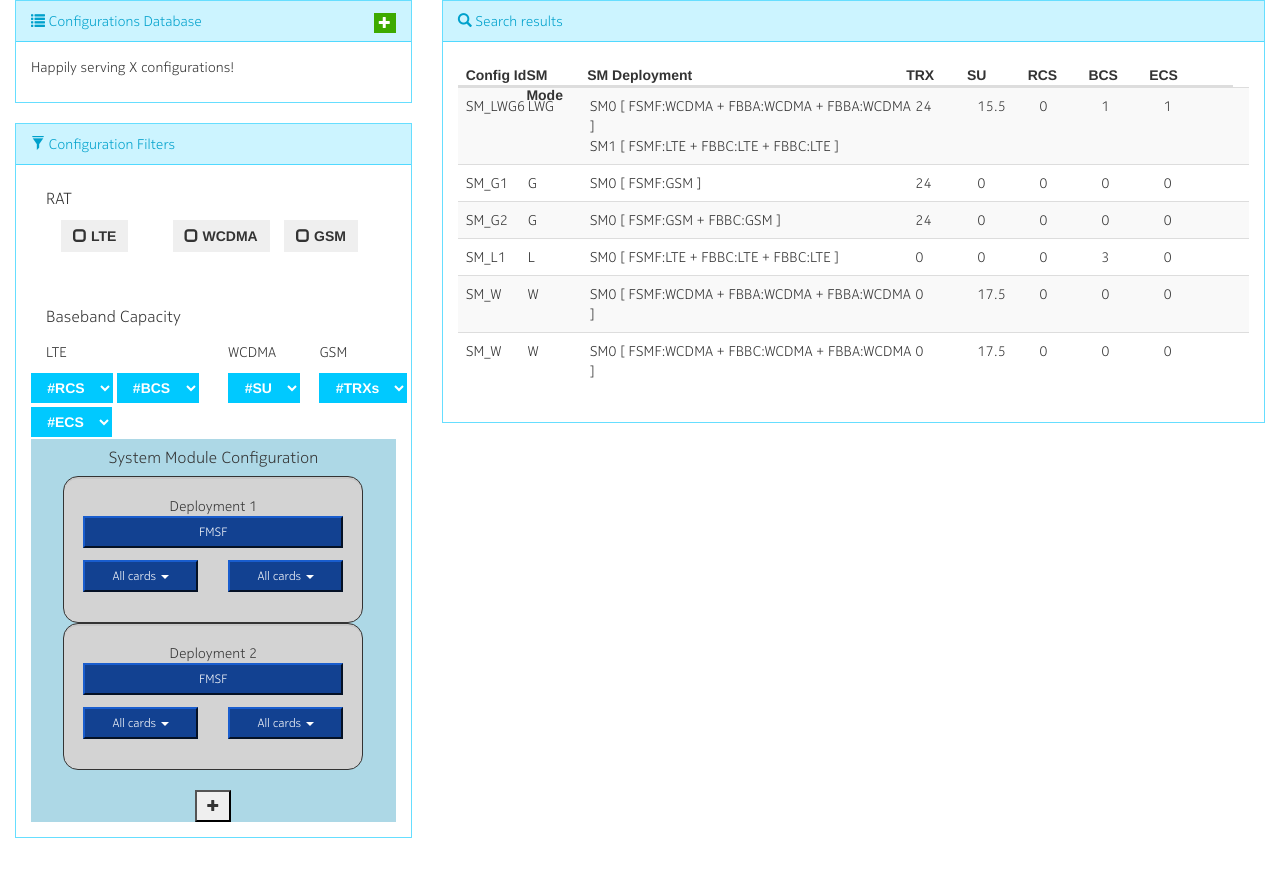
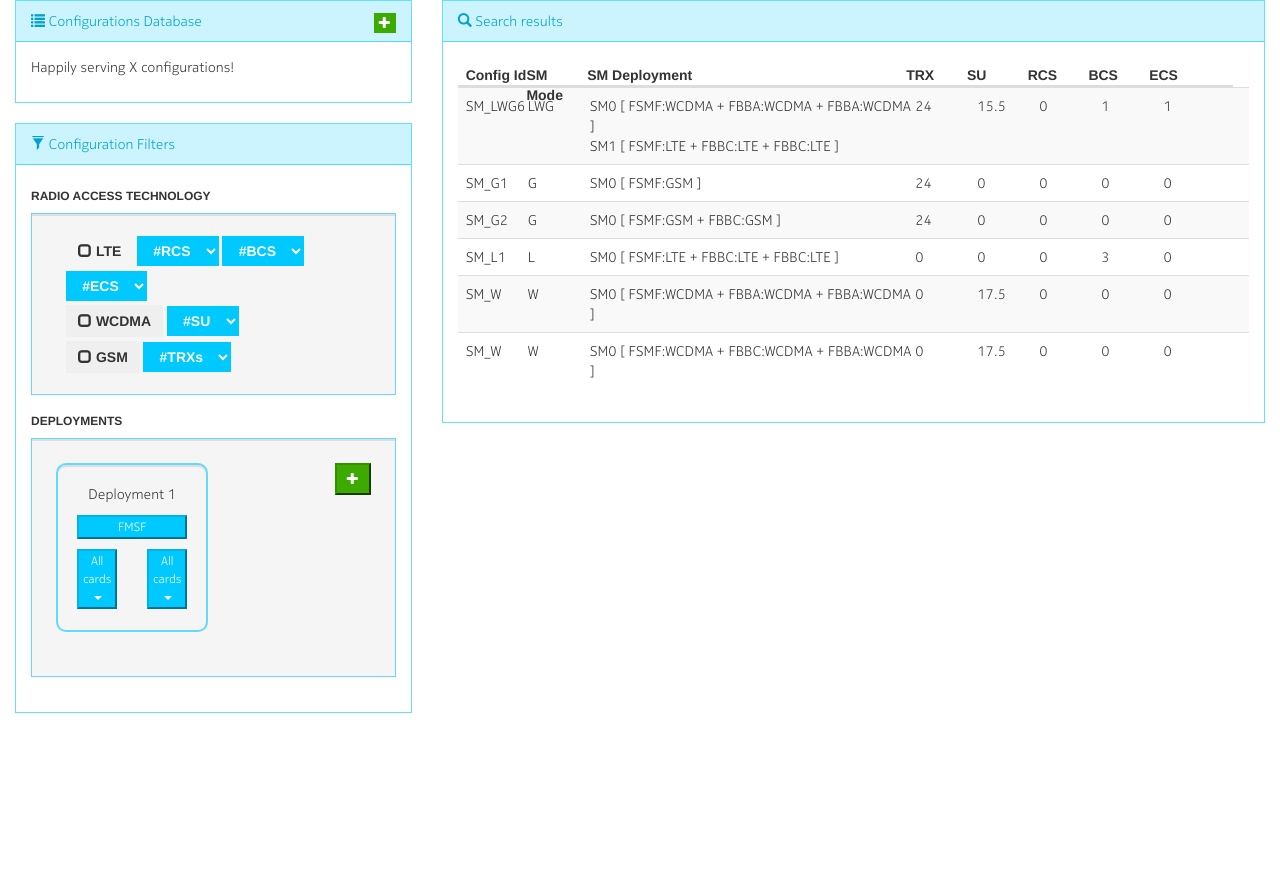
Before and after one commit to kdblitz/nokia-bigdata-hackathon2, a plain HTML site: page frontend/index.html in a window 1280 px wide. After the commit the page ends 800 px from the top, so only its background shows below. Drawn offline with Linux system fonts and the light colour scheme; a web font is replaced by a local one.

Commit message:
Cleaned CSS and some colors of certain elements. Revised RAT layout.

```diff
--- a/frontend/css/style.css
+++ b/frontend/css/style.css
@@ -3,50 +3,35 @@ html, body, .container {
   height: 100% !important;
 }
 
-.filters{
-  height: 100%;
+.filter-box {
+  border: 1px solid rgba(0,201,255,.6);;
 }
 
-/*row-technologies and row-system-module % sum must equal 100%*/
-.row-technologies{
-  height: 45%;
-}
-
-.row-system-module{
-  height: 55%;
-}
-
-.configurations {
-  height: 100%;
+.btn-transparent {
+  background: transparent;
 }
 
 .system-module {
-  background-color: lightblue;
   text-align: center;
-  height: 100%;
+  padding: 5px;
 }
 
 .system-module .sm-box {
-  background-color: lightgrey;
-  border-radius: 15px;
-  border: 1px solid;
-  font-size:14px;
-  margin: 0 auto;
-  width: 300px;
+  border-radius: 10px;
+  border: 2px solid rgba(0,201,255,.6);;
 }
 
 .system-module .extension {
   margin-top: 10%;
-  margin-bottom: 10%;
+  margin-bottom: 5%;
+  padding: 1px;
   width: 100%;
 }
 
+
+
 .system-module .dropdown-menu {
   margin-top: 5%;
-}
-
-.technologies {
-  height: 100%;
 }
 
 .main-output {
--- a/frontend/index.html
+++ b/frontend/index.html
@@ -8,7 +8,7 @@
 <body>
   <div class="container-fluid" ng-controller="FilterController">
     <div class="row">
-      <div class="col-md-4 filters">
+      <div class="col-md-4">
         <uploaded-configurations-panel></uploaded-configurations-panel>
         <div class="row">
           <div class="col-md-12">
@@ -18,19 +18,18 @@
                 Configuration Filters
               </div>
               <div class="panel-body">
-                <div class="row-technologies">
-                  <div class="col-md-12 technologies">
-                    <h4>RAT</h4>
-                    <technologies></technologies>
+                <h6>RADIO ACCESS TECHNOLOGY</h6>
+                <div class="col-md-12 filter-box well">
+                  <technologies></technologies>
+                </div>
+                <h6>DEPLOYMENTS</h6>
+                <div class="col-md-12 filter-box well">
+                  <div class="col-md-6 system-module">
+                    <system-module deployment='0'></system-module>
                   </div>
-                </div>
-                <div class="row-system-module">
-                  <div class="col-md-12 system-module">
-                    <h4>System Module Configuration</h4>
-                    <system-module deployment='0'></system-module>
-                    <system-module deployment='1'></system-module>
-                    <br/>
-                    <button class="btn-sm btn-secondary" title="Add Deployment"><span class="glyphicon glyphicon-plus"></span></button>
+                  <div class="col-md-6 system-module">
+                    <button class="btn-sm btn-success pull-right" title="Add Deployment"><span class="glyphicon glyphicon-plus"></span></button>
+                    <system-module deployment='1' ng-hide='true'></system-module>
                   </div>
                 </div>
               </div>
@@ -38,7 +37,7 @@
           </div>
         </div>
       </div>
-      <div class="col-md-8 configurations">
+      <div class="col-md-8">
         <div class="panel panel-info">
           <div class="panel-heading">
             <span class="glyphicon glyphicon-search"></span>
--- a/frontend/systemModule.html
+++ b/frontend/systemModule.html
@@ -2,11 +2,11 @@
   Deployment {{ deployment+1 }}
   <div class="row">
     <div class="col-md-12">
-      <button class="btn-sm btn-block btn-primary" disabled>FMSF</button>
+      <button class="btn-sm btn-block btn-info extension" disabled>FMSF</button>
     </div>
     <div class="col-md-6">
       <span class="dropdown">
-        <button class="btn-sm btn-primary dropdown-toggle extension"
+        <button class="btn-sm btn-info dropdown-toggle extension"
           type="button" id="sm-extension-1" data-toggle="dropdown" aria-haspopup="true" aria-expanded="true">
           {{ getSelectedExtension(deployment,0) }}
           <span class="caret"></span>
@@ -19,7 +19,7 @@
     </div>
     <div class="col-md-6">
       <span class="dropdown">
-        <button class="btn-sm btn-primary dropdown-toggle extension"
+        <button class="btn-sm btn-info dropdown-toggle extension"
           type="button" id="sm-extension-2" data-toggle="dropdown" aria-haspopup="true" aria-expanded="true">
           {{ getSelectedExtension(deployment,1) }}
           <span class="caret"></span>
--- a/frontend/technologies.html
+++ b/frontend/technologies.html
@@ -1,26 +1,9 @@
-  <div class="col-md-4">
-    <div>
-      <button class="btn btn-md" ng-click="toggleTechnology('lte')"><span class="glyphicon" ng-class="{true : 'glyphicon-check' , false : 'glyphicon-unchecked'}[filterObject.smMode.lte.enabled]"></span> LTE</button>
-    </div>
-  </div>
-  <div class="col-md-4">
-    <div>
-      <button class="btn btn-md" ng-click="toggleTechnology('wcdma')"><span class="glyphicon" ng-class="{true : 'glyphicon-check' , false : 'glyphicon-unchecked'}[filterObject.smMode.wcdma.enabled]"></span> WCDMA</button>
-    </div>
-  </div>
-  <div class="col-md-4">
-    <div>
-      <button class="btn btn-md" ng-click="toggleTechnology('gsm')"><span class="glyphicon" ng-class="{true : 'glyphicon-check' , false : 'glyphicon-unchecked'}[filterObject.smMode.gsm.enabled]"></span> GSM</button>
-    </div>
-  </div>
 
-  <br><br><br><br>
-
-<h4>Baseband Capacity</h4>
-<div class="row">
-  <div class="col-md-6">
-    <h5>LTE</h5>
-    <div class="row">
+<div class="col-md-12">
+  <button class="btn btn-md btn-transparent" ng-click="toggleTechnology('lte')">
+    <span class="glyphicon" ng-class="{true : 'glyphicon-check' , false : 'glyphicon-unchecked'}[filterObject.smMode.lte.enabled]"></span>
+    LTE
+  </button>
   <select class="btn btn-info">
     <option value="" selected disabled>#RCS</option>
     <option ng-repeat="option in getBBCapacityValuesForLTE()" value="{{ option }}">{{ option }}</option>
@@ -34,19 +17,23 @@
     <option ng-repeat="option in getBBCapacityValuesForLTE()" value="{{ option }}">{{ option }}</option>
   </select>
 </div>
-  </div>
-  <div class="col-md-3">
-    <h5>WCDMA</h5>
+<div class="col-md-12">
+  <button class="btn btn-md" ng-click="toggleTechnology('wcdma')">
+    <span class="glyphicon" ng-class="{true : 'glyphicon-check' , false : 'glyphicon-unchecked'}[filterObject.smMode.wcdma.enabled]"></span>
+    WCDMA
+  </button>
   <select class="btn btn-info">
     <option value="" selected disabled>#SU</option>
     <option ng-repeat="option in getBBCapacityValuesForWCDMA()" value="{{ option }}">{{ option }}</option>
   </select>
 </div>
-  <div class="col-md-3">
-    <h5>GSM</h5>
+<div class="col-md-12">
+  <button class="btn btn-md" ng-click="toggleTechnology('gsm')">
+    <span class="glyphicon" ng-class="{true : 'glyphicon-check' , false : 'glyphicon-unchecked'}[filterObject.smMode.gsm.enabled]"></span>
+    GSM
+  </button>
   <select class="btn btn-info">
     <option value="" selected disabled>#TRXs</option>
     <option ng-repeat="option in getBBCapacityValuesForGSM()" value="{{ option }}">{{ option }}</option>
   </select>
 </div>
-</div>
```
Lines whose indentation alone changed are shown as unchanged.
